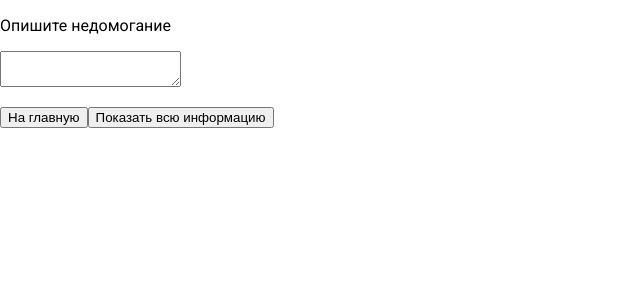
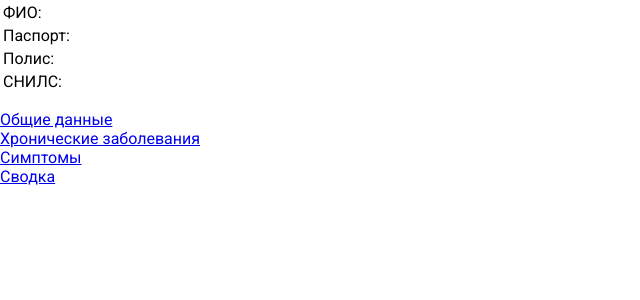
Before and after one commit to asurkis/leadersofdigital-hackaton-2021, an Angular app in the folder frontend/: page /summary in a window 1280 px wide. Shown: the top 300 px of the page, without its empty margins (0-640 px from the left). Built offline with nearby package versions, Linux system fonts and the light colour scheme.

Commit message:
Add routing

```diff
--- a/frontend/src/app/app.component.html
+++ b/frontend/src/app/app.component.html
@@ -1 +1 @@
-<app-form-symptoms></app-form-symptoms>
+<router-outlet></router-outlet>
--- a/frontend/src/app/display-summary/display-summary.component.html
+++ b/frontend/src/app/display-summary/display-summary.component.html
@@ -1 +1,22 @@
-<p>display-summary works!</p>
+<table>
+    <tr>
+        <td>ФИО:</td>
+        <td>{{generalInfo.fullName}}</td>
+    </tr>
+    <tr>
+        <td>Паспорт:</td>
+        <td>{{generalInfo.passport}}</td>
+    </tr>
+    <tr>
+        <td>Полис:</td>
+        <td>{{generalInfo.policy}}</td>
+    </tr>
+    <tr>
+        <td>СНИЛС:</td>
+        <td>{{generalInfo.snils}}</td>
+    </tr>
+</table>
+
+<p>{{symptoms.symptoms}}</p>
+
+<app-navigation-list></app-navigation-list>
--- a/frontend/src/app/display-summary/display-summary.component.ts
+++ b/frontend/src/app/display-summary/display-summary.component.ts
@@ -1,4 +1,6 @@
 import { Component, OnInit } from '@angular/core';
+import { GeneralInfoService } from '../general-info.service';
+import { SymptomsService } from '../symptoms.service';
 
 @Component({
   selector: 'app-display-summary',
@@ -7,7 +9,10 @@ import { Component, OnInit } from '@angular/core';
 })
 export class DisplaySummaryComponent implements OnInit {
 
-  constructor() { }
+  constructor(
+    public generalInfo: GeneralInfoService,
+    public symptoms: SymptomsService
+  ) { }
 
   ngOnInit(): void {
   }
--- a/frontend/src/app/form-chronic-info/form-chronic-info.component.html
+++ b/frontend/src/app/form-chronic-info/form-chronic-info.component.html
@@ -1 +1,2 @@
 <p>form-chronic-info works!</p>
+<app-navigation-list></app-navigation-list>
--- a/frontend/src/app/form-general-info/form-general-info.component.html
+++ b/frontend/src/app/form-general-info/form-general-info.component.html
@@ -10,4 +10,4 @@
 <p>СНИЛС:</p>
 <p><input id="snils" [(ngModel)]="service.snils" placeholder="СНИЛС"></p>
 
-<p><button>Сохранить</button></p>
+<app-navigation-list></app-navigation-list>
--- a/frontend/src/app/form-symptoms/form-symptoms.component.html
+++ b/frontend/src/app/form-symptoms/form-symptoms.component.html
@@ -1,6 +1,3 @@
 <p>Опишите недомогание</p>
 <p><textarea [(ngModel)]="service.symptoms"></textarea></p>
-<p>
-    <button>На главную</button>
-    <button>Показать всю информацию</button>
-</p>
+<app-navigation-list></app-navigation-list>
--- /dev/null
+++ b/frontend/src/app/navigation-list/navigation-list.component.html
@@ -0,0 +1,4 @@
+<nav><a routerLink="/general">Общие данные</a></nav>
+<nav><a routerLink="/chronic">Хронические заболевания</a></nav>
+<nav><a routerLink="/symptoms">Симптомы</a></nav>
+<nav><a routerLink="/summary">Сводка</a></nav>
--- /dev/null
+++ b/frontend/src/app/navigation-list/navigation-list.component.ts
@@ -0,0 +1,15 @@
+import { Component, OnInit } from '@angular/core';
+
+@Component({
+  selector: 'app-navigation-list',
+  templateUrl: './navigation-list.component.html',
+  styleUrls: ['./navigation-list.component.css']
+})
+export class NavigationListComponent implements OnInit {
+
+  constructor() { }
+
+  ngOnInit(): void {
+  }
+
+}
```
Also changed, not shown: frontend/src/app/app-routing.module.ts (added, +19 -0 lines), frontend/src/app/app.module.ts (+6 -2 lines), frontend/src/app/navigation-list/navigation-list.component.css (added), 1 other file (tests, documents, lock files or other folders).
